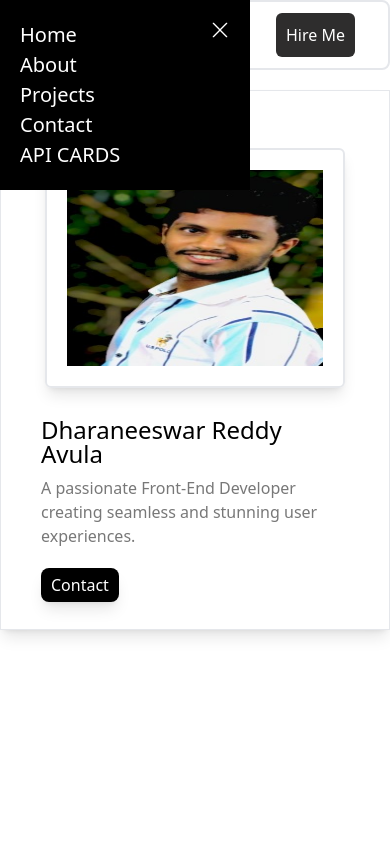
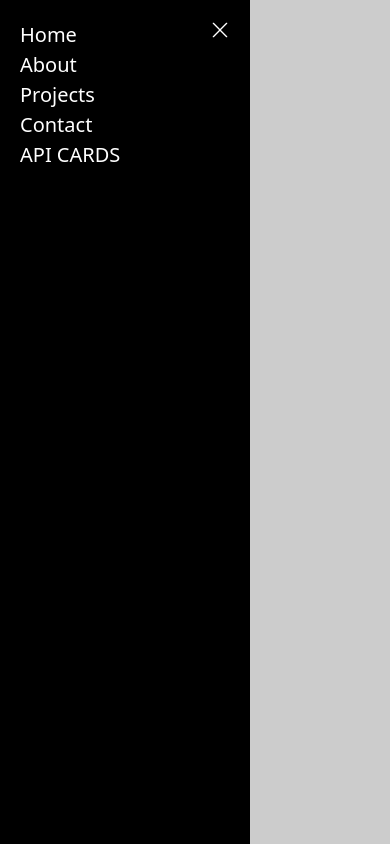
Before and after one commit to Dharaneeswar-Reddy-Avula/portfolio, a React (Vite) app: page / in a window 390 px wide. Both pictures are taken after a click on the element 47 px from the left and 35 px from the top of the page. Built offline with nearby package versions, Linux system fonts and the light colour scheme.

Commit message:
newchanges

```diff
--- a/src/Components/Navbar.jsx
+++ b/src/Components/Navbar.jsx
@@ -22,8 +22,8 @@ export const Navbar = () => {
 
   return (
     <>
-      <div className={`side-nav md:hidden text-white w-full bg-[#ccc] ${display} animate-slideIn fixed top-0 left-0 w-full z-50`}>
-        <ul className="nav-links text-[20px] gap-[30px] bg-black text-white fixed  w-[250px] left-0 top-0 p-[20px]">
+      <div className={`side-nav min-h-screen md:hidden text-white w-full bg-[#ccc] ${display} animate-slideIn fixed top-0 left-0 w-full z-50`}>
+        <ul className="nav-links text-[20px] gap-[30px] bg-black text-white fixed h-full w-[250px] left-0 top-0 p-[20px]">
           <RxCross1 className="text-white float-right cursor-pointer" onClick={HandleClose} />
           <li>
             <Link to="/">Home</Link>
```
